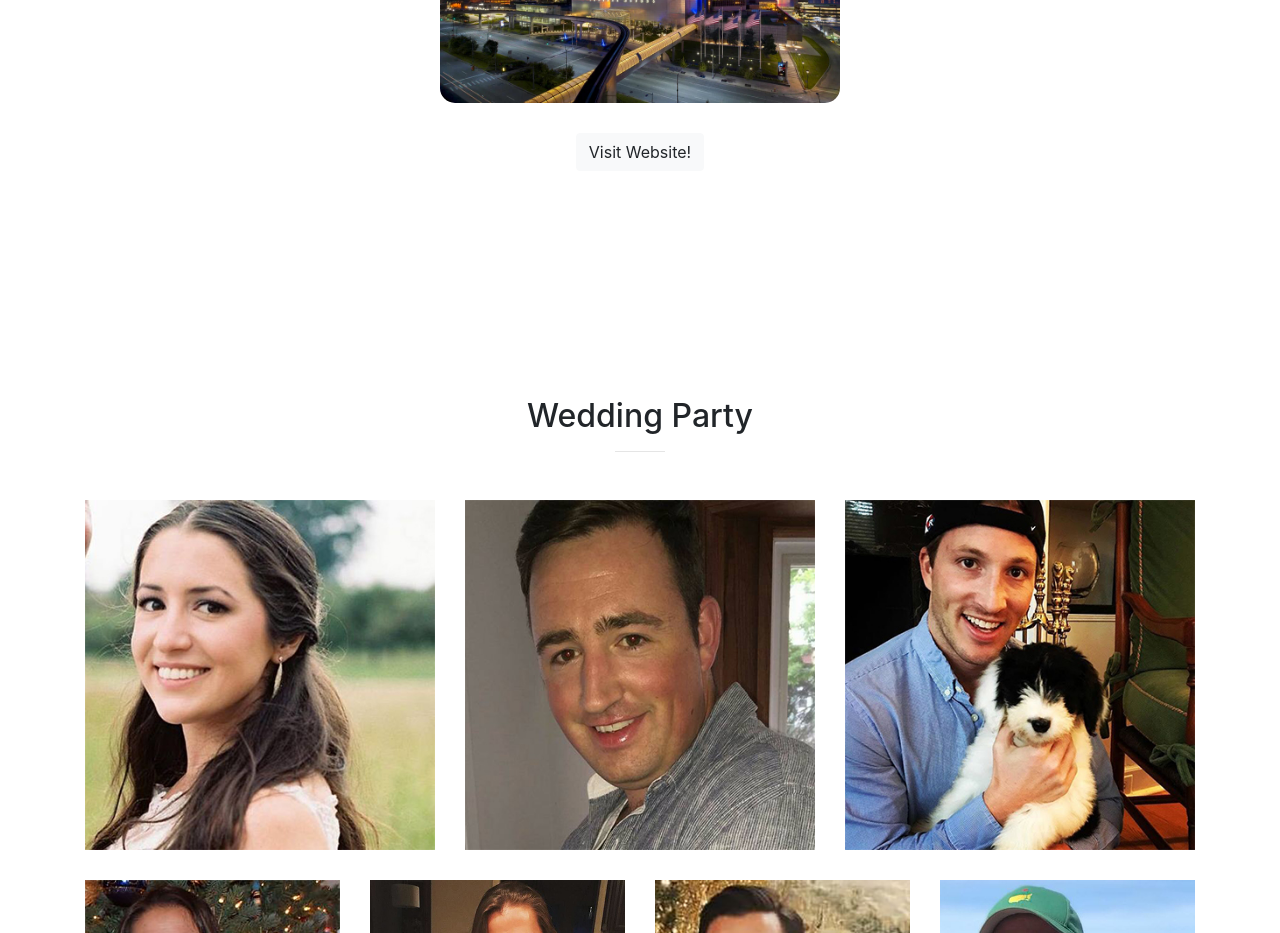
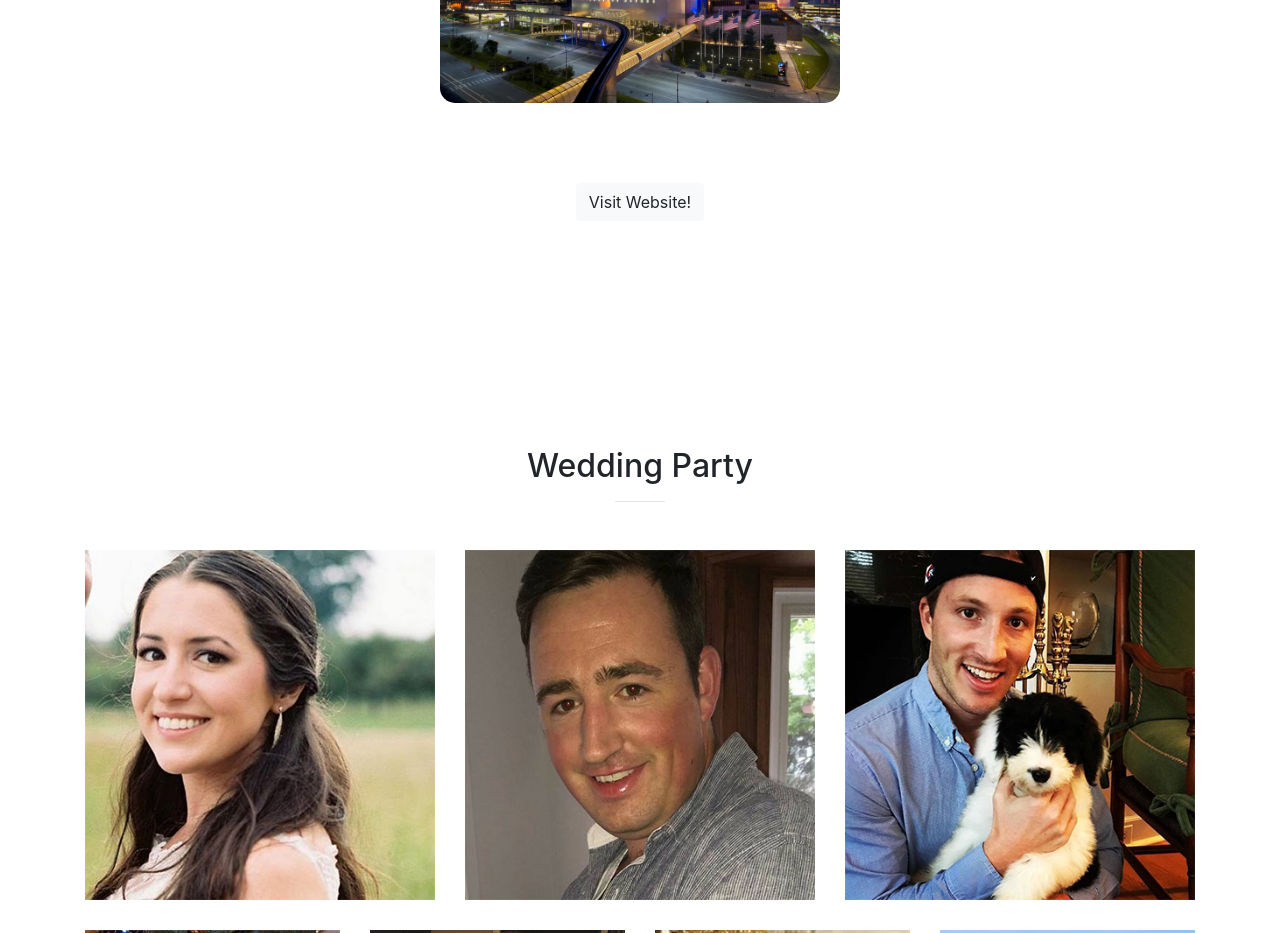
Before and after one commit to maggieanddan/maggieanddan.github.io, a website with bundled scripts: page index.html in a window 1280 px wide. Shown: the part 2740-3673 px from the top of the page. Built offline with nearby package versions, Linux system fonts and the light colour scheme.

Commit message:
accomodations page button top padding

```diff
--- a/css/creative.css
+++ b/css/creative.css
@@ -390,7 +390,6 @@ div.seperator {
   /*background-color: #ecd9cd;*/
   border-color: #F05F40;
   /*border-color: #ecd9cd;*/
-  padding-top: 50px;
 }
 
 @media (max-width: 415px) {
--- a/index.html
+++ b/index.html
@@ -156,7 +156,7 @@
               <img class="img-fluid hotel" src="img/marriot1.jpg" alt="">
             </a>
           </div>
-          <div class="col-lg-12 text-center">
+          <div class="col-lg-12 text-center" style="padding-top:50px;">
             <a class="btn btn-light btn-xl sr-button" href="https://www.marriott.com/hotels/travel/dtwdt-detroit-marriott-at-the-renaissance-center/?aff=MARUS&affname=305950&co=US&nt=PH" target="_blank">Visit Website!</a>
           </div>
         </div>
```
